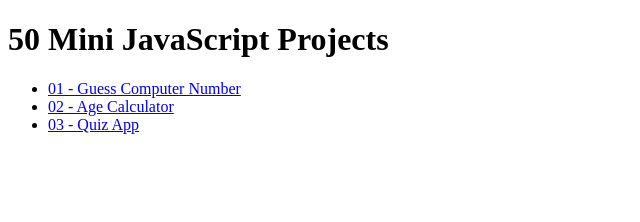
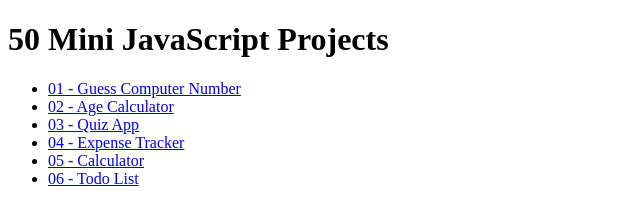
Before and after one commit to abhishek-yadav009/50-Mini-JS-Projects, a plain HTML site: page index.html in a window 1280 px wide. Shown: the whole page, without its empty margins (0-640 px from the left). Drawn offline with Linux system fonts and the light colour scheme.

Commit message:
add projects(04,05,06) link in out redeme and html  file

```diff
--- a/index.html
+++ b/index.html
@@ -11,6 +11,9 @@
 <li><a href="01%20Guess%20Computer%20Number/" target="_blank" rel="noopener noreferrer">01 - Guess Computer Number</a></li>
 <li><a href="02%20Age%20Calculator/" target="_blank" rel="noopener noreferrer">02 - Age Calculator</a></li>
 <li><a href="03%20Quiz%20App/" target="_blank" rel="noopener noreferrer">03 - Quiz App</a></li>
+<li><a href="04%20Expense%20Tracker/" target="_blank" rel="noopener noreferrer">04 - Expense Tracker</a></li>
+<li><a href="05%20Calculator/" target="_blank" rel="noopener noreferrer">05 - Calculator</a></li>
+<li><a href="06%20Todo%20List/" target="_blank" rel="noopener noreferrer">06 - Todo List</a></li>
 
   </ul>
 </body>
```
Also changed, not shown: 1 other file.
